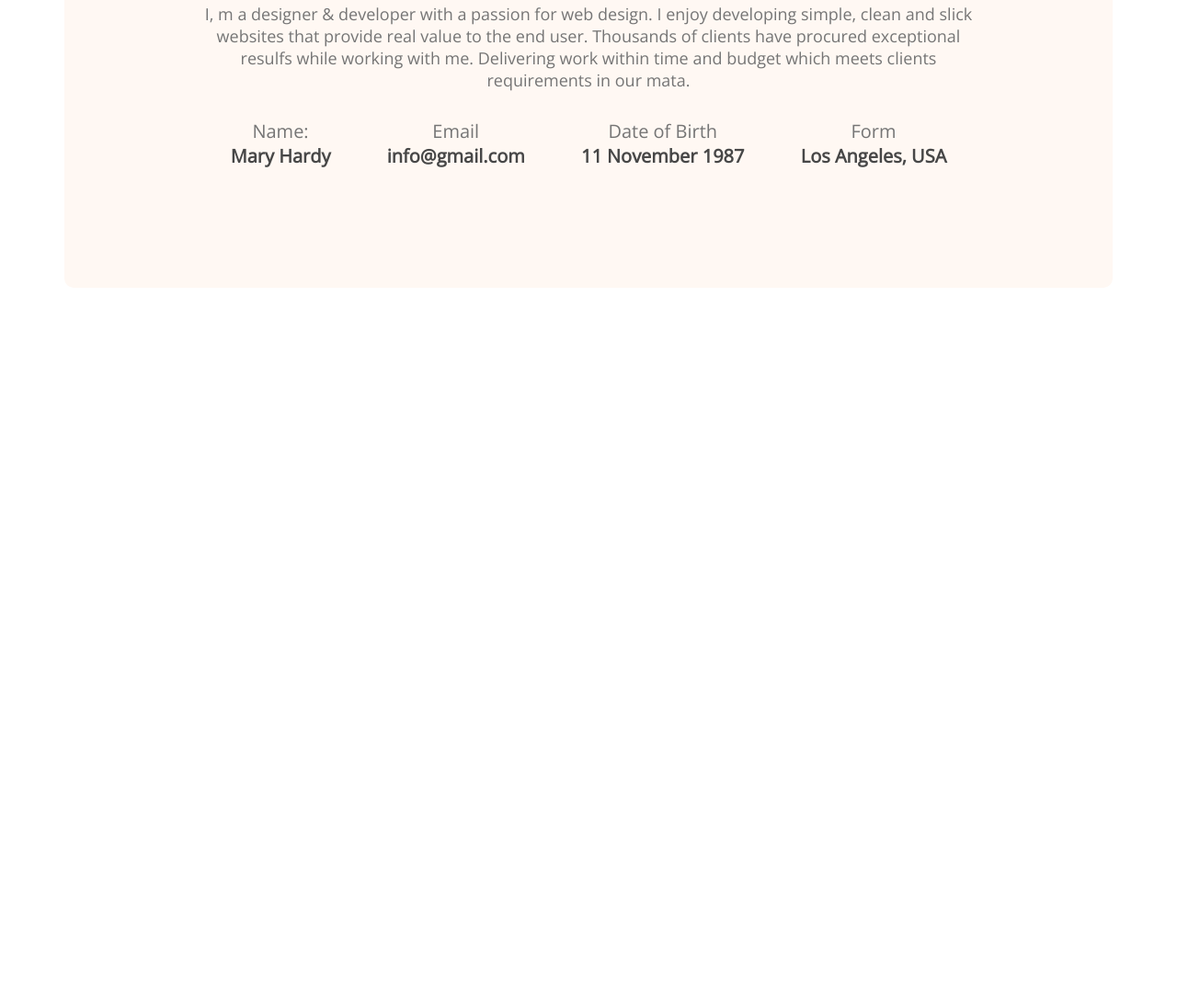
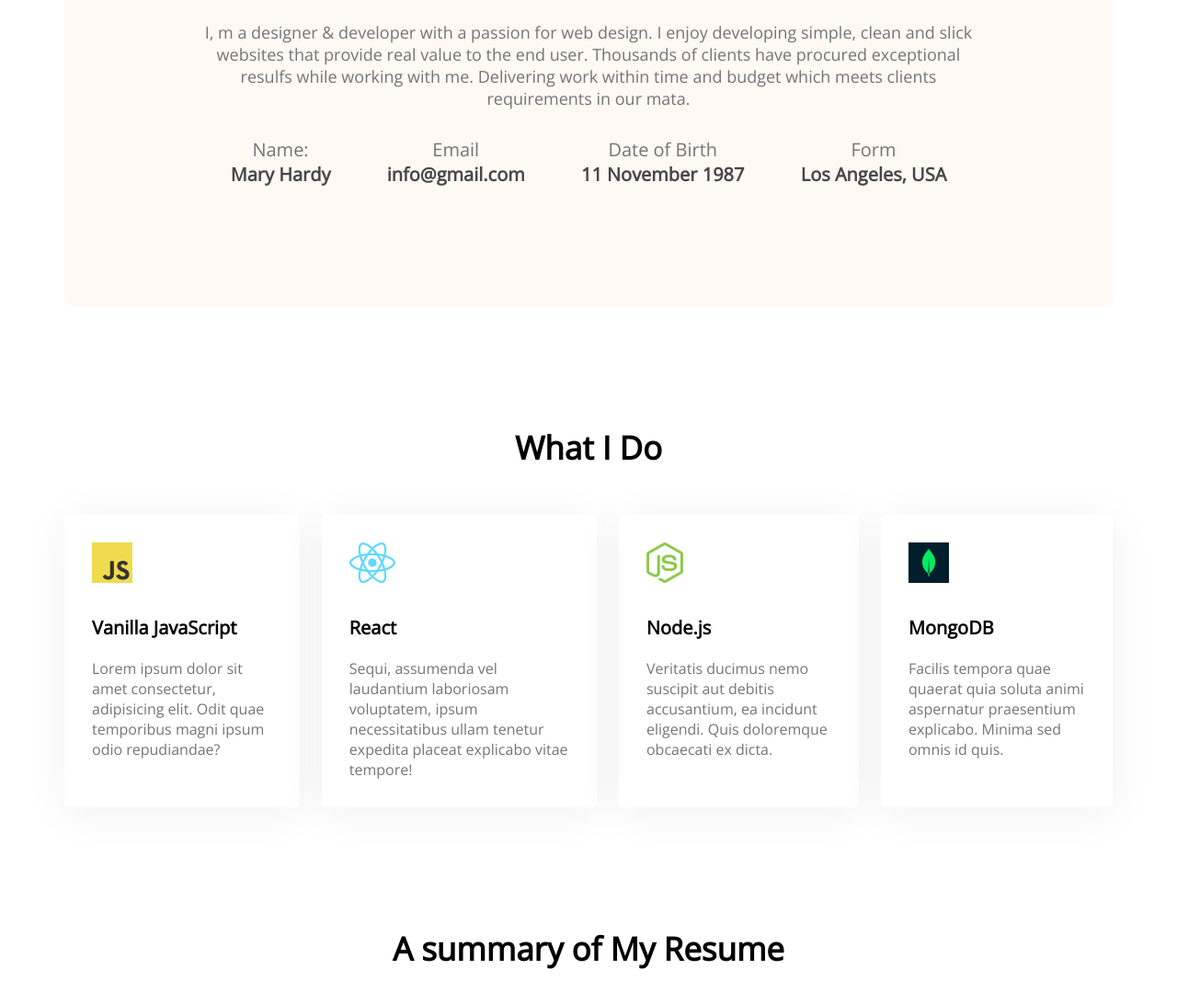
Before and after one commit to sammamhasan/developer-portfolio, a plain HTML site: page index.html in a window 1280 px wide. Shown: the part 1074-2166 px from the top of the page at 92% size. Before the commit the page ends 1387 px from the top, so only its background shows below. Drawn offline with nearby package versions, Linux system fonts and the light colour scheme.

Commit message:
added skills content

```diff
--- a/index.html
+++ b/index.html
@@ -57,6 +57,35 @@
                 </div>
             </div>
         </section>
+
+        <section class="what-i-do">
+            <h3 class="section-title">What I Do</h3>
+            <div class="skills-container">
+                <div class="skill">
+                    <img src="images/icons/js.png" alt="">
+                    <p class="skill-title">Vanilla JavaScript</p>
+                    <p class="skill-description">Lorem ipsum dolor sit amet consectetur, adipisicing elit. Odit quae temporibus magni ipsum odio repudiandae?</p>
+                </div>
+                <div class="skill">
+                    <img src="images/icons/react.png" alt="">
+                    <p class="skill-title">React</p>
+                    <p class="skill-description">Sequi, assumenda vel laudantium laboriosam voluptatem, ipsum necessitatibus ullam tenetur expedita placeat explicabo vitae tempore!</p>
+                </div>
+                <div class="skill">
+                    <img src="images/icons/nodejs.png" alt="">
+                    <p class="skill-title">Node.js</p>
+                    <p class="skill-description">Veritatis ducimus nemo suscipit aut debitis accusantium, ea incidunt eligendi. Quis doloremque obcaecati ex dicta.</p>
+                </div>
+                <div class="skill">
+                    <img src="images/icons/mongo.png" alt="">
+                    <p class="skill-title">MongoDB</p>
+                    <p class="skill-description">Facilis tempora quae quaerat quia soluta animi aspernatur praesentium explicabo. Minima sed omnis id quis.</p>
+                </div>
+            </div>
+        </section>
+        <section class="resume">
+            <h3 class="section-title">A summary of My Resume</h3>
+        </section>
     </main>
 
     <footer>
--- a/styles/portfolio.css
+++ b/styles/portfolio.css
@@ -68,19 +68,21 @@ main{
     max-width: 1140px;
     margin: 0 auto;
 }
-
+section{
+    margin-top: 130px;
+}
 /* about section styles */
 .about{
-    text-align: center;
-    margin-top: 130px;
     background: #FFF8F3;
     border-radius: 10px;
     padding: 130px 150px;
+    text-align: center;
 }
 .section-title{
+    text-align: center;
     font-weight: 700;
     font-size: 35px;
-    margin-bottom: 30px;
+    margin-bottom: 50px;
 }
 .section-description{
     color: #757575;
@@ -101,3 +103,23 @@ main{
     font-size: 20px;
     color: #474747;
 }
+
+.skills-container{
+    display: flex;
+    gap: 24px;
+}
+.skill{
+    background: #FFFFFF;
+    box-shadow: 0px 6px 50px rgba(0, 0, 0, 0.06);
+    border-radius: 5px;
+    padding: 30px;
+}
+.skill-title{
+    font-weight: 700;
+    font-size: 20px;
+    margin-top: 30px;
+    margin-bottom: 20px;
+}
+.skill-description{
+    color: #757575;
+}
```
